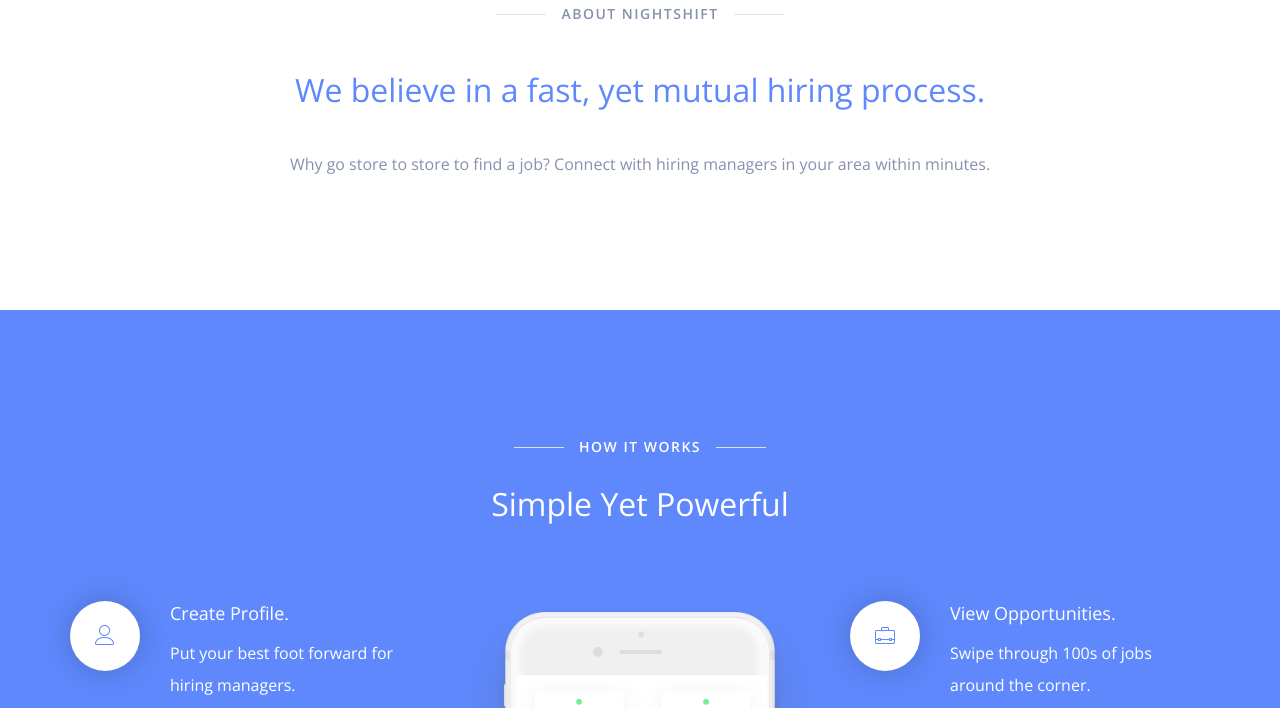
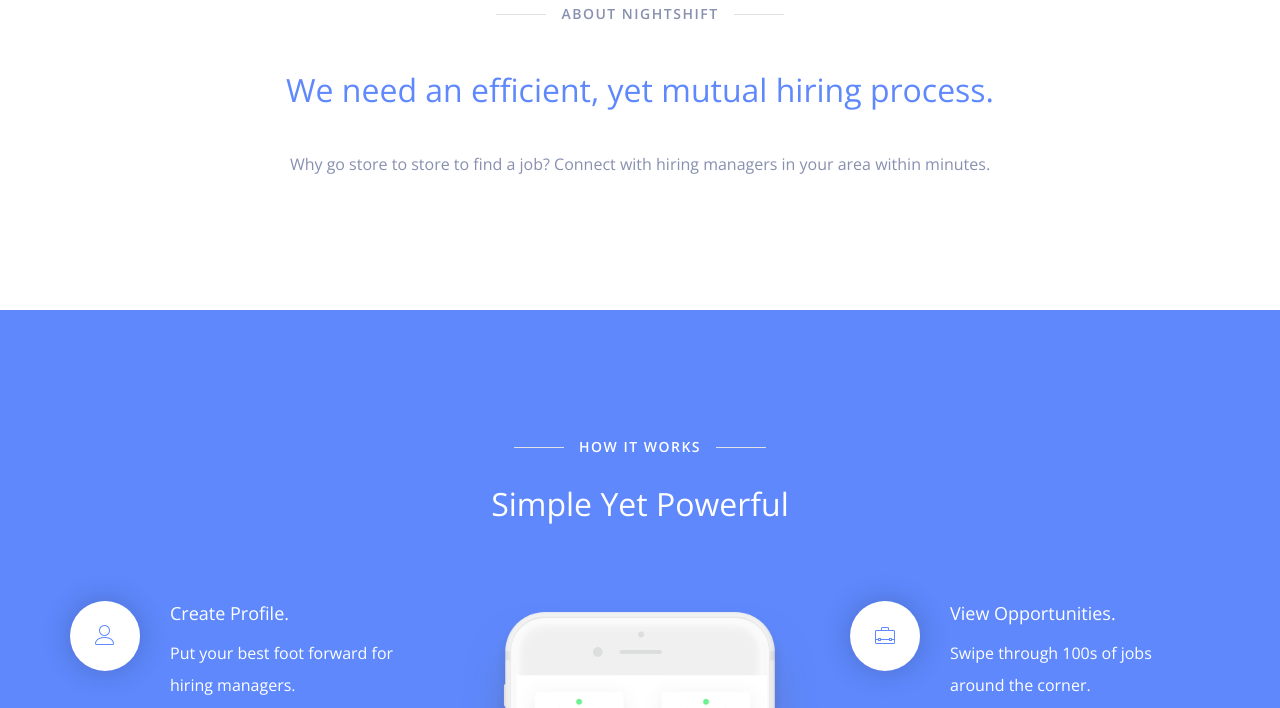
Before and after one commit to talksik/Tinder-for-Jobs, a website: page public/index.html in a window 1280 px wide. Shown: the part 1171-1879 px from the top of the page. Drawn offline with nearby package versions, Linux system fonts and the light colour scheme.

Commit message:
Update index.html

```diff
--- a/public/index.html
+++ b/public/index.html
@@ -106,7 +106,7 @@
               <h5 class="title">About Nightshift</h5>
               <div class="space-30"></div>
               <h3 class="blue-color">
-                We believe in a fast, yet mutual hiring process.
+                We need an efficient, yet mutual hiring process.
               </h3>
               <div class="space-20"></div>
               <p>
@@ -606,7 +606,7 @@
     </section> -->
     <!--Price-Area-End -->
     <!--Questions-Area -->
-    <section id="questions_page" class="questions-area section-padding">
+    <!-- <section id="questions_page" class="questions-area section-padding">
       <div class="container">
         <div class="row">
           <div class="col-xs-12">
@@ -701,7 +701,7 @@
           </div>
         </div>
       </div>
-    </section>
+    </section> -->
     <!--Questions-Area-End -->
     <!-- Subscribe-Form -->
     <div class="subscribe-area section-padding">
```
